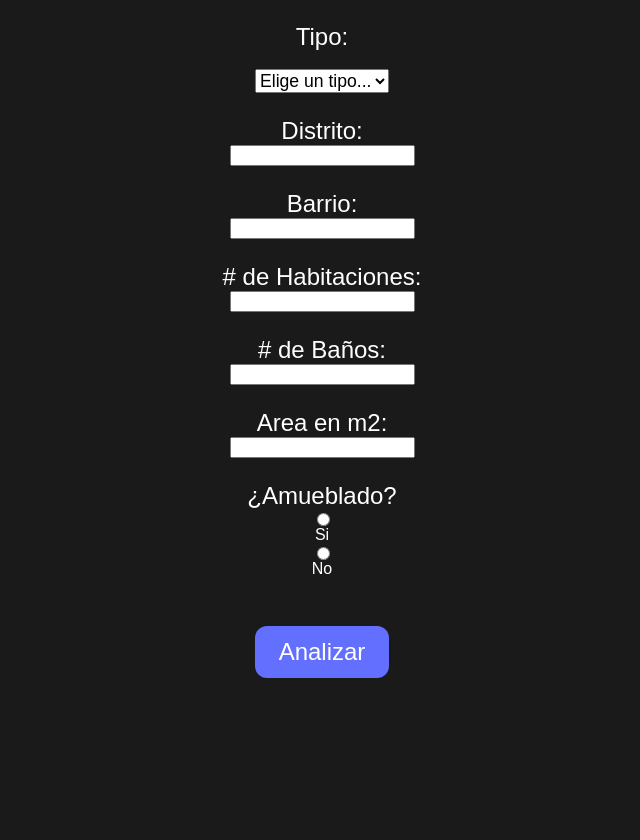
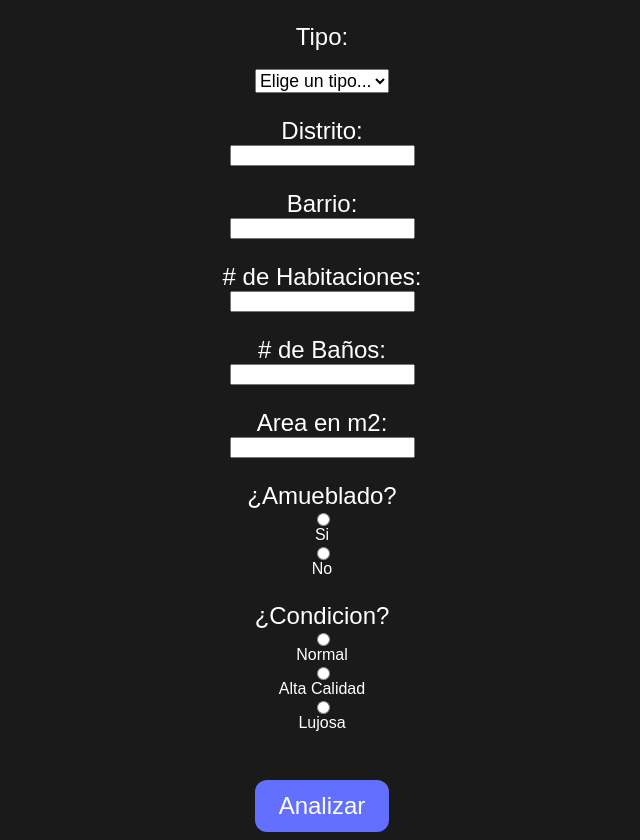
Before and after one commit to gbiskandar/Prediccion_alquiler, a Flask app: page /form in a window 1280 px wide. Shown: the part 184-1024 px from the top of the page, without its empty margins (318-958 px from the left). Before the commit the page ends 862 px from the top, so only its background shows below. Run offline with Flask 3, Linux system fonts and the light colour scheme; parts of the project's set-up code (start-up, migrations or seed data) failed here and were passed over.

Commit message:
main.py incluye condicion y fiabilidad predict.py cambios a funcion de fiabilidad templates/form.html incluye campo de condicion templates/predicition.html incluye score de fiabilidad

```diff
--- a/main.py
+++ b/main.py
@@ -22,14 +22,16 @@ def form():
         banos = int(request.form['banos'])
         area = float(request.form['area'])
         furnished = request.form['muebles']
+        condicion = request.form['condicion']
 
         # Se pasa la solicitud del usuario por la funcion de query para conseguir la solicitud encoded
         solicitud = query(tipo, distrito, barrio, hab, banos, area, furnished)
 
         # Proceder con la valoracion en base a la solicitud del usuario
         prediction = estimacion(solicitud)
+        fiabilidad = fiability(distrito, condicion)
 
-        return render_template('prediction.html', prediction=prediction)
+        return render_template('prediction.html', prediction=prediction, fiabilidad=fiabilidad)
     return render_template('form.html')
 
 @app.route('/api/predict', methods=['POST'])
@@ -38,7 +40,7 @@ def api_predict():
         data = request.get_json()
 
         # Verificando que los parametros esperados estan en el JSON recibido
-        expected_params = ['tipo', 'distrito', 'barrio', 'hab', 'banos', 'area', 'furnished']
+        expected_params = ['tipo', 'distrito', 'barrio', 'hab', 'banos', 'area', 'furnished' , 'condicion']
         for param in expected_params:
             if param not in data:
                 return jsonify({'error': f'Parametro {param} recibido no previsto'}), 40
@@ -51,13 +53,14 @@ def api_predict():
         banos = data['banos']
         area = data['area']
         furnished = data['furnished']
+        condicion = data['condicion']
 
         # Se pasa la solicitud de full stack por la funcion de query para conseguir la solicitud encoded
         solicitud = query(tipo, distrito, barrio, hab, banos, area, furnished)
 
         # Obtener la valoracion
         prediction = estimacion(solicitud)
-        fiabilidad = fiability(distrito)
+        fiabilidad = fiability(distrito, condicion)
 
         # Return la valoracion del modelo en JSON
         return jsonify({'prediction': prediction,
--- a/templates/form.html
+++ b/templates/form.html
@@ -65,7 +65,7 @@ body {
             <option value="Ático">Ático</option>
             <option value="Dúplex">Dúplex</option>
             <option value="Piso">Piso</option>
-
+            <option value="Chalet">Chalet</option>
         </select>
 
         <label for="distrito">Distrito:</label>
@@ -87,6 +87,11 @@ body {
         <input type="radio" id="muebles_yes" name="muebles" value="1" required> Si
         <input type="radio" id="muebles_no" name="muebles" value="0"> No
 
+        <label for="condicion">¿Condicion?</label>
+        <input type="radio" id="condicion-normal" name="condicion" value="normal" required> Normal
+        <input type="radio" id="condicion-alta" name="condicion" value="alta-calidad"> Alta Calidad
+        <input type="radio" id="condicion-lujo" name="condicion" value="lujosa"> Lujosa
+
         <input type="submit" value="Analizar">
     </form>
 </body>
--- a/templates/prediction.html
+++ b/templates/prediction.html
@@ -9,6 +9,7 @@
 <body>
     <h1>Resultado del análisis:</h1>
     <p>La vivienda tiene un precio de renta a media-estancia de: {{ prediction }} € mensuales</p>
+    <p>{{ fiabilidad }}</p>
     <a href="{{ url_for('form') }}" class="btn">Analizar otra vivienda</a>
 </body>
 </html>
```
Also changed, not shown: predict.py (+7 -5 lines), 1 other file.
